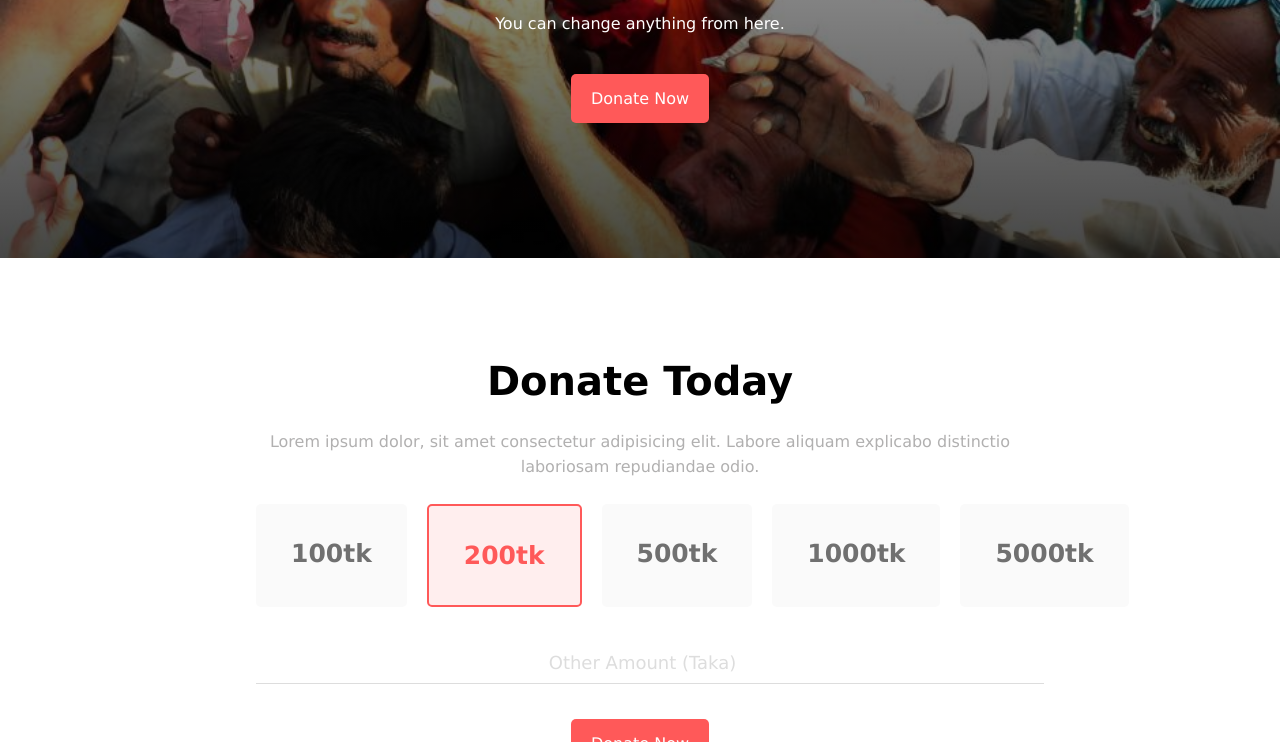
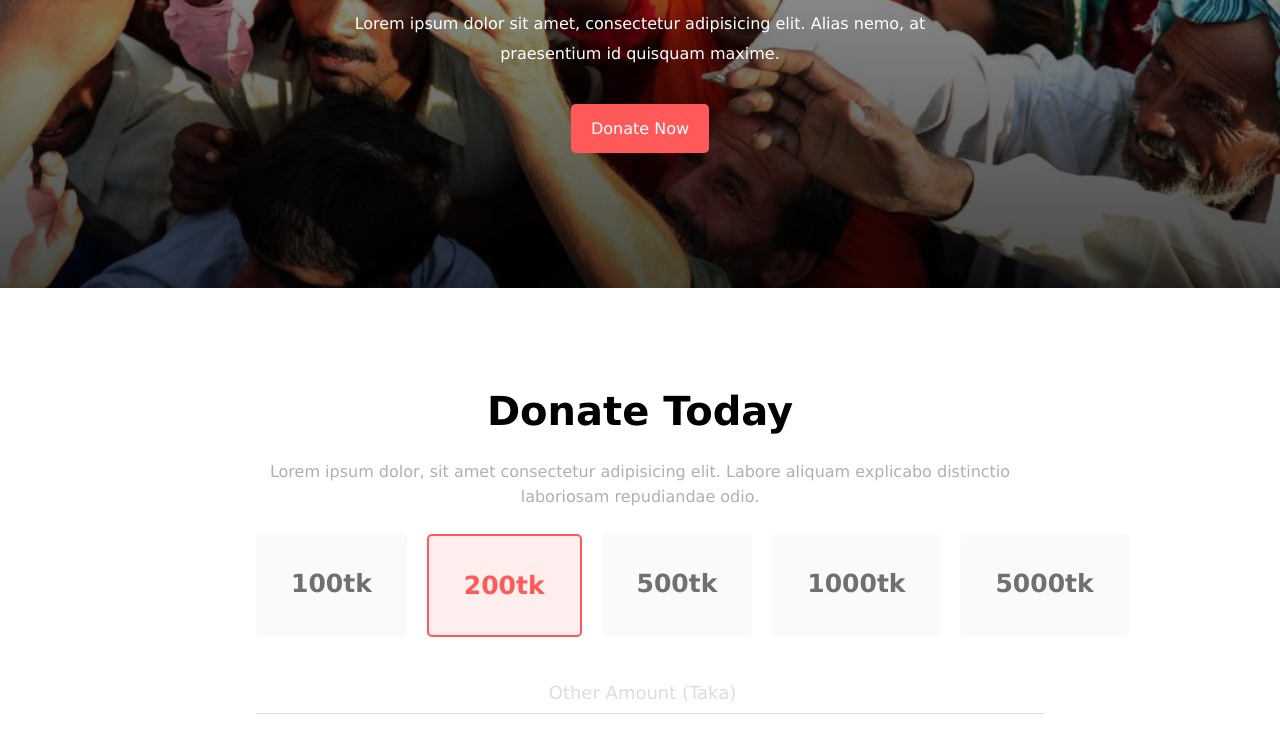
Before and after one commit to imrulkay/assignment41, a plain HTML site: page index.html in a window 1280 px wide. Shown: the part 358-1100 px from the top of the page. Drawn offline with Linux system fonts and the light colour scheme.

Commit message:
Update index.html

```diff
--- a/index.html
+++ b/index.html
@@ -16,7 +16,7 @@
                     <h1>Let’s Help Those Who Are More In Need</h1>
                 </div>
                 <div class="hero-info">
-                    <p>You can change anything from here. </p>
+                    <p>Lorem ipsum dolor sit amet, consectetur adipisicing elit. Alias nemo, at praesentium id quisquam maxime.</p>
                 </div>
                 <div class="donate-button">
                     <a href="#">Donate Now</a>
```
